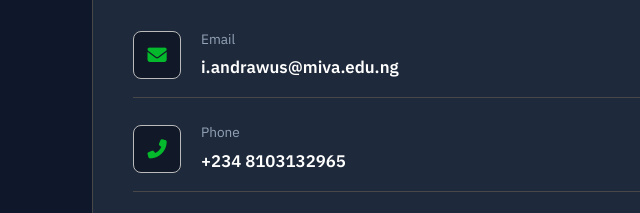
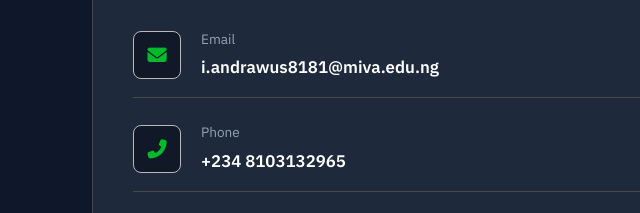
Before and after one commit to Aims3/academic-portfolio, a plain HTML site: page contact.html in a window 1280 px wide. Shown: the part 1148-1361 px from the top of the page, 173-813 px from the left. Drawn offline with Linux system fonts and the light colour scheme.

Commit message:
Update contact.html

```diff
--- a/contact.html
+++ b/contact.html
@@ -84,7 +84,7 @@
                         <div class="icon-avatar-box"><i class="fas fa-envelope"></i></div>
                         <div class="info-row-text">
                             <span class="row-label">Email</span>
-                            <a href="mailto:i.andrawus8181@miva.edu.ng" class="row-value">i.andrawus@miva.edu.ng</a>
+                            <a href="mailto:i.andrawus8181@miva.edu.ng" class="row-value">i.andrawus8181@miva.edu.ng</a>
                         </div>
                     </div>
                     <div class="info-row-item">
```
